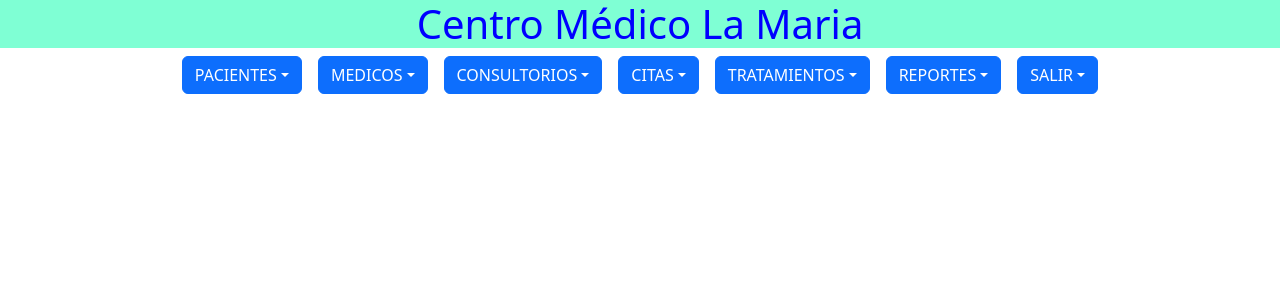
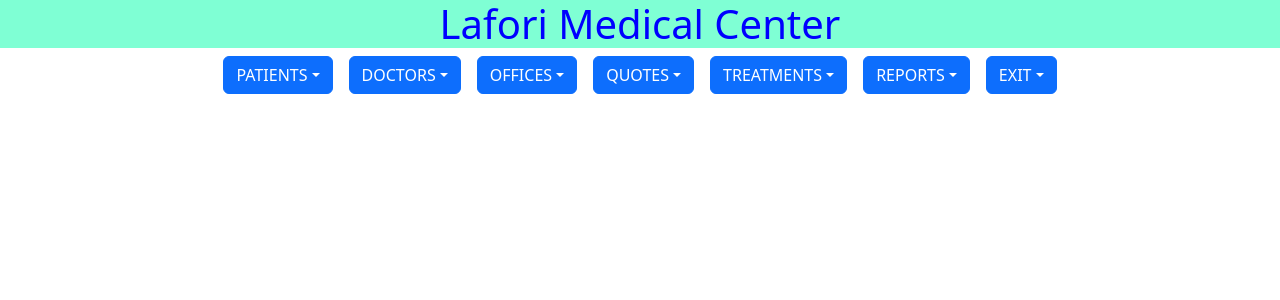
Before and after one commit to algues/CitasMysql, a React (Create React App) app in the folder frontend/: page / in a window 1280 px wide. Shown: the top 300 px of the page. Built offline with nearby package versions, Linux system fonts and the light colour scheme.

Commit message:
Home.jsx del frontend modificado

```diff
--- a/frontend/src/components/home.jsx
+++ b/frontend/src/components/home.jsx
@@ -5,97 +5,96 @@ const Home = () => {
     return (
       <>
       <div>
-         <h1 className='titulo'>Centro Médico La Maria</h1>
+         <h1 className='titulo'>Lafori Medical Center</h1>
       </div>
       <Dropdown className="d-inline mx-2">
         <Dropdown.Toggle id="dropdown-autoclose-true">
-          PACIENTES
+          PATIENTS
         </Dropdown.Toggle>
 
         <Dropdown.Menu>
-          <Dropdown.Item href="/addPacientes">Adicionar Pacientes</Dropdown.Item>
-          <Dropdown.Item href="#">Consultar Pacientes</Dropdown.Item>
-          <Dropdown.Item href="#">Modificar Pacientes</Dropdown.Item>
-          <Dropdown.Item href="#">Eliminar Pacientes</Dropdown.Item>
+          <Dropdown.Item href="/addPacientes">Register</Dropdown.Item>
+          <Dropdown.Item href="/consultaPacientes">Consult</Dropdown.Item>
+          <Dropdown.Item href="/modificarPacientes">Update</Dropdown.Item>
+          <Dropdown.Item href="/eliminarPacientes">Delete</Dropdown.Item>
         </Dropdown.Menu>
       </Dropdown>
 
       <Dropdown className="d-inline mx-2" autoClose="inside">
         <Dropdown.Toggle id="dropdown-autoclose-inside">
-          MEDICOS
+          DOCTORS
         </Dropdown.Toggle>
 
         <Dropdown.Menu>
-          <Dropdown.Item href="#">Adicionar Médicos</Dropdown.Item>
-          <Dropdown.Item href="#">Consultar Médicos</Dropdown.Item>
-          <Dropdown.Item href="#">Modificar Médicos</Dropdown.Item>
-          <Dropdown.Item href="#">Eliminar Médicos</Dropdown.Item>
+          <Dropdown.Item href="/addMedicos">Register</Dropdown.Item>
+          <Dropdown.Item href="/consultarMedicos">Consult</Dropdown.Item>
+          <Dropdown.Item href="/modificarMedicos">update</Dropdown.Item>
+          <Dropdown.Item href="/eliminarMedicos">Delete</Dropdown.Item>
         </Dropdown.Menu>
       </Dropdown>
 
       <Dropdown className="d-inline mx-2" autoClose="outside">
         <Dropdown.Toggle id="dropdown-autoclose-outside">
-          CONSULTORIOS
+          OFFICES
         </Dropdown.Toggle>
 
         <Dropdown.Menu>
-          <Dropdown.Item href="#">Adicionar Consultorios</Dropdown.Item>
-          <Dropdown.Item href="#">Consultar Consultorios</Dropdown.Item>
-          <Dropdown.Item href="#">Modificar Consultorios</Dropdown.Item>
-          <Dropdown.Item href="#">Eliminar Consultorios</Dropdown.Item>
+          <Dropdown.Item href="#">Register</Dropdown.Item>
+          <Dropdown.Item href="#">Consult</Dropdown.Item>
+          <Dropdown.Item href="#">Update</Dropdown.Item>
+          <Dropdown.Item href="#">Delete</Dropdown.Item>
         </Dropdown.Menu>
       </Dropdown>
 
       <Dropdown className="d-inline mx-2" autoClose={false}>
         <Dropdown.Toggle id="dropdown-autoclose-false">
-          CITAS
+          QUOTES
         </Dropdown.Toggle>
 
         <Dropdown.Menu>
-          <Dropdown.Item href="#">Adicionar Citas</Dropdown.Item>
-          <Dropdown.Item href="#">Consultar Citas</Dropdown.Item>
-          <Dropdown.Item href="#">Modificar Citas</Dropdown.Item>
-          <Dropdown.Item href="#">Eliminar Citas</Dropdown.Item>
+          <Dropdown.Item href="#">Register</Dropdown.Item>
+          <Dropdown.Item href="#">Consult</Dropdown.Item>
+          <Dropdown.Item href="#">Update</Dropdown.Item>
+          <Dropdown.Item href="#">Delete</Dropdown.Item>
         </Dropdown.Menu>
       </Dropdown>
 
       <Dropdown className="d-inline mx-2" autoClose={false}>
         <Dropdown.Toggle id="dropdown-autoclose-false">
-          TRATAMIENTOS
+          TREATMENTS
         </Dropdown.Toggle>
 
         <Dropdown.Menu>
-          <Dropdown.Item href="#">Adicionar Tratamientos</Dropdown.Item>
-          <Dropdown.Item href="#">Consultar Tratamientos</Dropdown.Item>
-          <Dropdown.Item href="#">Modificar Tratamientos</Dropdown.Item>
-          <Dropdown.Item href="#">Eliminar Tratamientos</Dropdown.Item>
+          <Dropdown.Item href="#">Register</Dropdown.Item>
+          <Dropdown.Item href="#">Consult</Dropdown.Item>
+          <Dropdown.Item href="#">Update</Dropdown.Item>
+          <Dropdown.Item href="#">Delete</Dropdown.Item>
         </Dropdown.Menu>
       </Dropdown>
 
      <Dropdown className="d-inline mx-2" autoClose={false}>
         <Dropdown.Toggle id="dropdown-autoclose-false">
-          REPORTES
+          REPORTS
         </Dropdown.Toggle>
 
         <Dropdown.Menu>
-          <Dropdown.Item href="#">Reportes de Pacientes</Dropdown.Item>
-          <Dropdown.Item href="#">Reporte de Médicos</Dropdown.Item>
-          <Dropdown.Item href="#">Reporte de Consultorios</Dropdown.Item>
-          <Dropdown.Item href="#">Reporte de Citas</Dropdown.Item>
-          <Dropdown.Item href="#">Reporte de Tratamientos</Dropdown.Item>
+          <Dropdown.Item href="#">Patients</Dropdown.Item>
+          <Dropdown.Item href="#">Doctors</Dropdown.Item>
+          <Dropdown.Item href="#">Officess</Dropdown.Item>
+          <Dropdown.Item href="#">Quotes</Dropdown.Item>
+          <Dropdown.Item href="#">Treatment</Dropdown.Item>
         </Dropdown.Menu>
       </Dropdown>
 
      <Dropdown className="d-inline mx-2" autoClose={false}>
         <Dropdown.Toggle id="dropdown-autoclose-false">
-          SALIR
+          EXIT
         </Dropdown.Toggle>
 
         <Dropdown.Menu>
-          <Dropdown.Item href="/login">Salir</Dropdown.Item>
+          <Dropdown.Item href="/login">Exit</Dropdown.Item>
         </Dropdown.Menu>
       </Dropdown>
-
 
     </>
 
```
